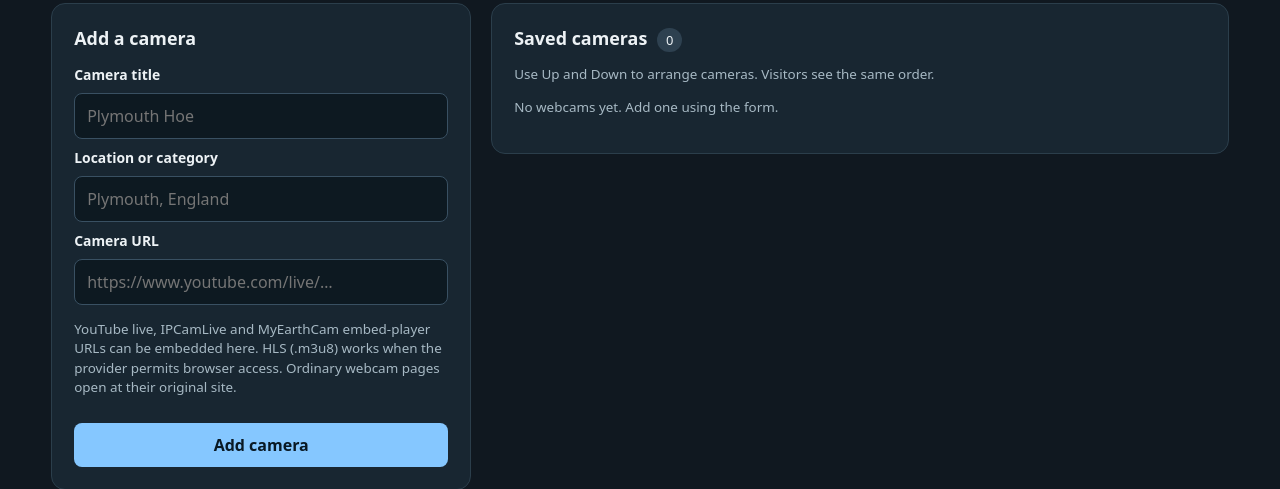
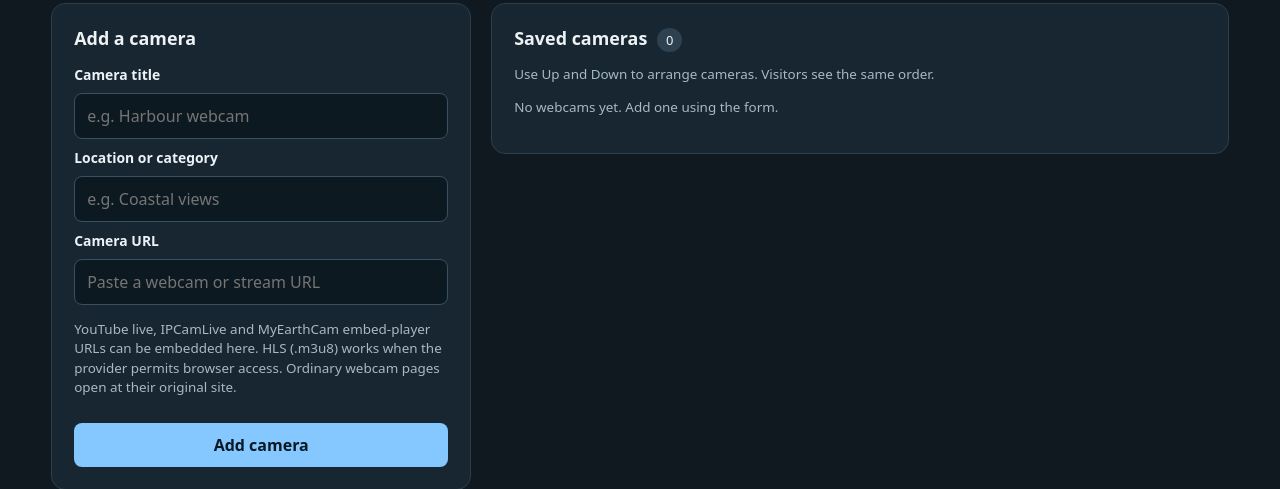
Before and after one commit to biz2108/womzo, a Flask app: page /admin in a window 1280 px wide. Shown: the part 188-677 px from the top of the page. Run offline with Flask 3, Linux system fonts and the light colour scheme; the visitor is signed in with stand-in values (Sample User, id 1); data that the repository does not hold is empty; parts of the project's set-up code (start-up, migrations or seed data) failed here and were passed over.

Commit message:
Add Womzo screenshots and improve camera form examples

```diff
--- a/templates/admin.html
+++ b/templates/admin.html
@@ -19,11 +19,11 @@ See LICENSE for the full licence terms.
     <form class="stack" action="{{ url_for('add_camera') }}" method="post">
       <input type="hidden" name="csrf_token" value="{{ csrf_token() }}">
       <label for="title">Camera title</label>
-      <input type="text" name="title" id="title" maxlength="100" placeholder="Plymouth Hoe" required>
+      <input type="text" name="title" id="title" maxlength="100" placeholder="e.g. Harbour webcam" required>
       <label for="location">Location or category</label>
-      <input type="text" name="location" id="location" maxlength="80" placeholder="Plymouth, England" required>
+      <input type="text" name="location" id="location" maxlength="80" placeholder="e.g. Coastal views" required>
       <label for="url">Camera URL</label>
-      <input type="url" name="url" id="url" maxlength="2048" placeholder="https://www.youtube.com/live/…" required>
+      <input type="url" name="url" id="url" maxlength="2048" placeholder="Paste a webcam or stream URL" required>
       <p class="helper">YouTube live, IPCamLive and MyEarthCam embed-player URLs can be embedded here. HLS (.m3u8) works when the provider permits browser access. Ordinary webcam pages open at their original site.</p>
       <button class="primary" type="submit">Add camera</button>
     </form>
```
Also changed, not shown: README.md, 3 other files.
